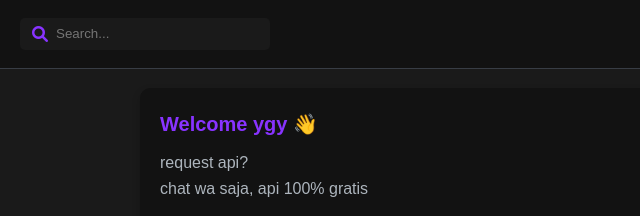
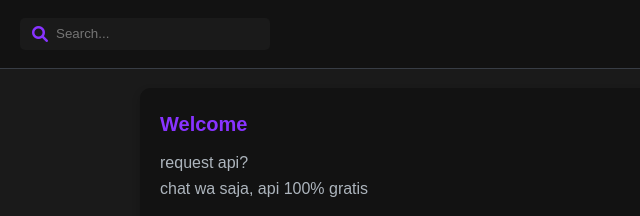
Before and after one commit to alfinofc1/express-restapi, a website: page public/index.html in a window 1280 px wide. Shown: the top 216 px of the page, 0-640 px from the left. Drawn offline with Linux system fonts and the light colour scheme; no server answers.

Commit message:
Add files via upload

```diff
--- a/public/index.html
+++ b/public/index.html
@@ -8,7 +8,7 @@
   <!-- Meta tags untuk Open Graph (Facebook, LinkedIn, dll) -->
   <meta property="og:title" content="Rest API">
   <meta property="og:description" content="Layanan Rest API gratis untuk kebutuhan app.">
-  <meta property="og:image" content="https://files.catbox.moe/8nxv1j.jpg">
+  <meta property="og:image" content="https://img1.pixhost.to/images/5458/594505780_skyzopedia.jpg">
   <meta property="og:url" content="https://api.gopalasu.my.id">
   <meta property="og:type" content="website">
 
@@ -16,7 +16,7 @@
   <meta name="twitter:card" content="summary_large_image">
   <meta name="twitter:title" content="Rest API">
   <meta name="twitter:description" content="Layanan Rest API gratis untuk kebutuhan app.">
-  <meta name="twitter:image" content="https://files.catbox.moe/8nxv1j.jpg">
+  <meta name="twitter:image" content="https://img1.pixhost.to/images/5458/594505780_skyzopedia.jpg">
   <meta name="twitter:url" content="https://api.gopalasu.my.id">
 
   <!-- Link ke stylesheet dan font-awesome -->
@@ -41,7 +41,7 @@
     </div>
 
     <div class="card">
-      <h5>Welcome ygy 👋</h5>
+      <h5>Welcome</h5>
       <p>request api?<br>chat wa saja, api 100% gratis</p>
       <a href="https://wa.me/6283898083663" class="btn">Contact</a>
     </div>
```
